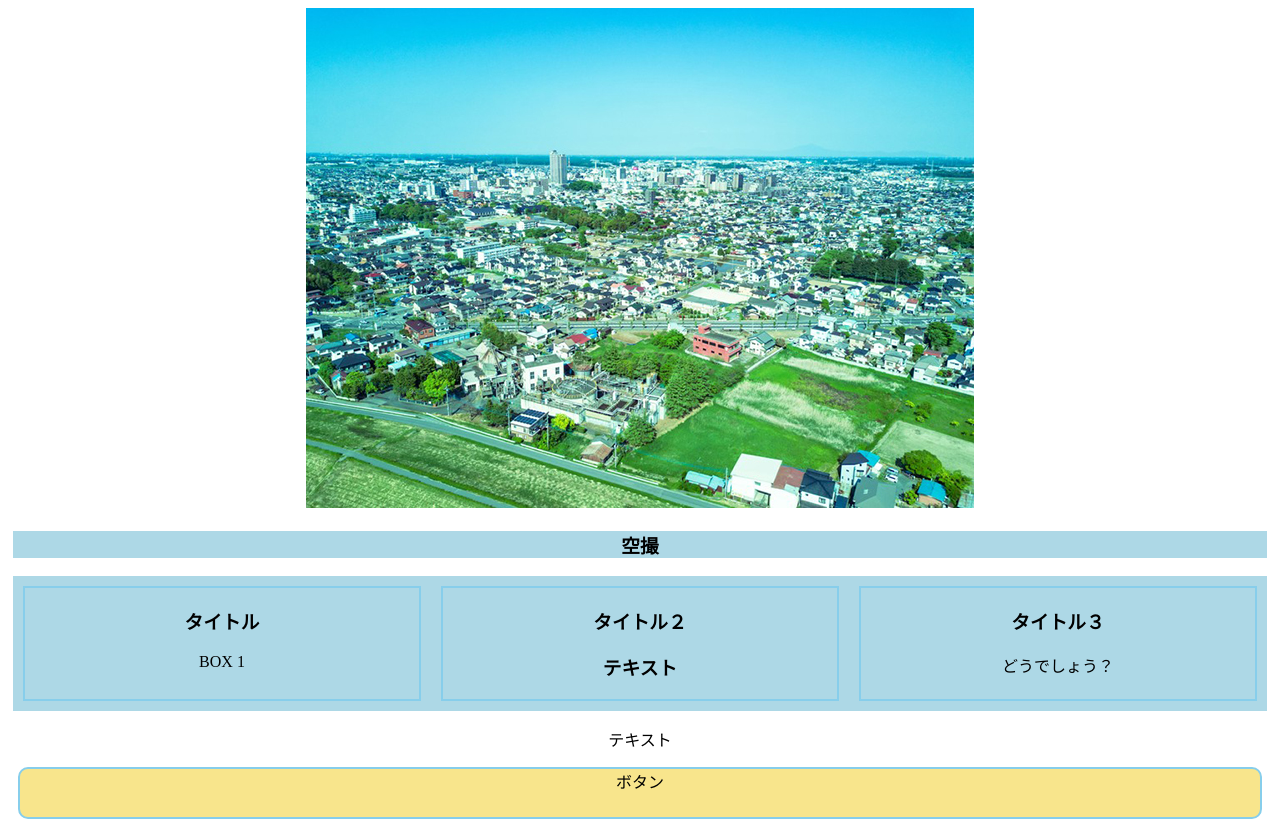
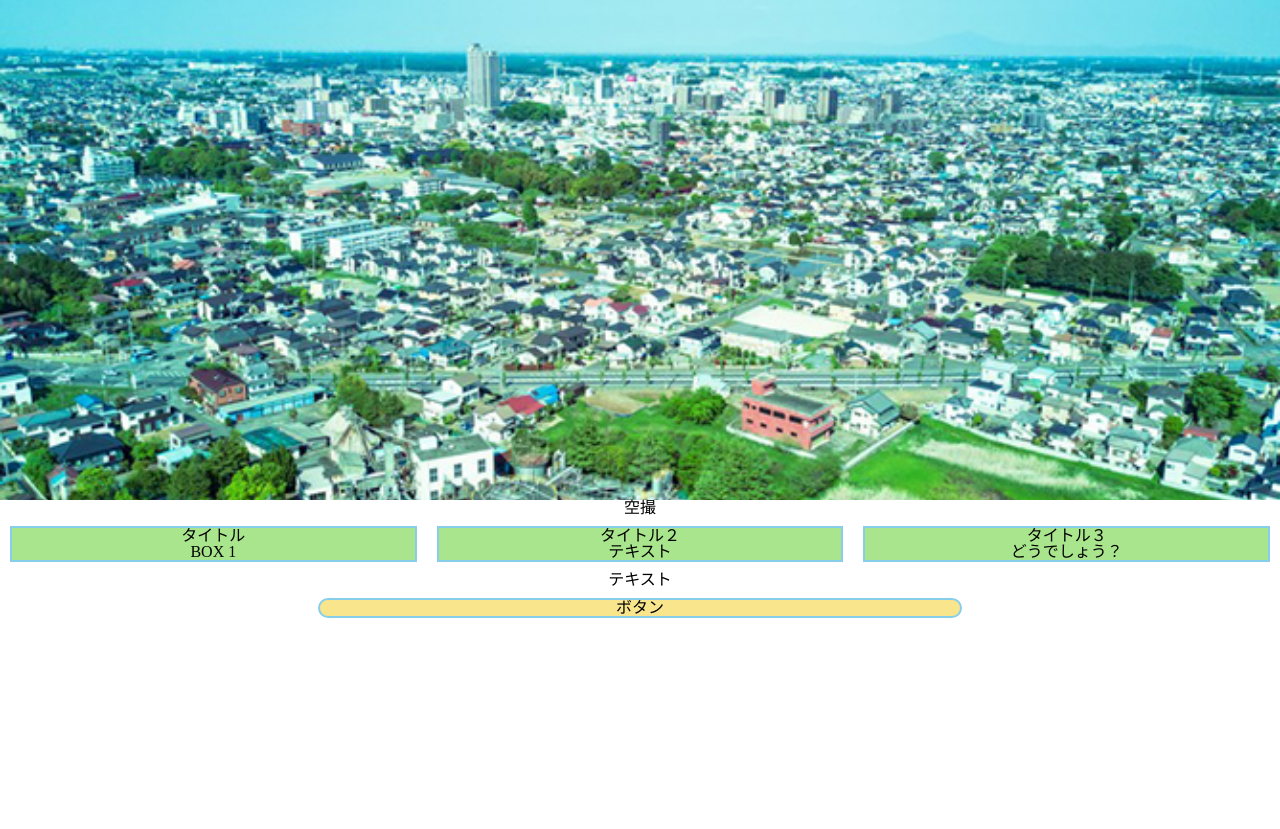
Before and after one commit to mktjcac/responsive-site, a plain HTML site: page index.html in a window 1280 px wide. After the commit the page ends 800 px from the top, so only its background shows below. Drawn offline with nearby package versions, Linux system fonts and the light colour scheme.

Commit message:
3d commit

```diff
--- a/css/style.css
+++ b/css/style.css
@@ -1,49 +1,39 @@
-/*css boxコメント　*/
-.box2 {
-  float: left;
-  width: 31%;
-  border: solid 3px tomato;
-  box-sizing: border-box;
-}
-.clearfix::after {
-    content: '';
-    display: block;
-    clear: both;
+
+.box10 {
+  background-image: url("../images/ku_satyu.jpg");
+  height: 250px;
+  width: 100%;
+  background-size: cover;
+  background-position: center center;}
+
+@media (min-width: 767px) {
+  .box10 {
+      height: 500px;
+  }
 }
 
-.flexible-images {
-  max-width: 100%;
-  height: 500px;
-}
-.container {
-  display: flex;
-  flex-direction: row;
-}
 .box {
   border: solid 2px skyblue;
   margin: 10px;
   flex: 1;
+  background-color: #a8e58c;
+}
+
+.container {
+  display: flex;
+  flex-direction: row;
 }
 @media (max-width: 768px) {
   .container {
     flex-direction: column;
   }
 }
-@media (max-height: 250px) {
-  .container {
-    flex-direction: column;
-  }
-}
-div  {
-     margin : 5px ;
-     background-color : lightblue ;}
 
-.flexible-images {
-  max-width: 100%;
-  height: auto;
-}
-
-.radius {
-  background-color: #f8e58c;
+.radius_box {
+  border: solid 2px skyblue;
+  width: 50%;
+  margin: 10px;
+  flex: 1;
+    background-color: #f8e58c;
   border-radius: 10px;
 }
--- a/css/style.scss
+++ /dev/null
@@ -1,4 +0,0 @@
-.flexible-images {
-  max-width: 100%;
-  height: 500px;
-}
--- a/index.html
+++ b/index.html
@@ -4,16 +4,17 @@
         <meta charset="utf-8">
         <meta name="viewport" content="width=device-width, initial-scale=1">
         <title>レスポンシブデザイン</title>
+   <!--css読み込み -->
+<link rel="stylesheet" type="text/css" href="./css/style.css">
+<link rel="stylesheet" href="https://cdnjs.cloudflare.com/ajax/libs/meyer-reset/2.0/reset.css">
+
     </head>
     <body>
 
-<!--css読み込み -->
-<link rel="stylesheet" type="text/css" href="./css/style.css">
+
 
 <!--box -->
-<center>
-<img src="./images/ku_satyu.jpg" alt="" class="flexible-images">
-</center>
+<div class="box10"></div>
  <div class="box1">
 
   <center>
@@ -45,7 +46,8 @@
 <center>
   <p>テキスト</p>
 
-  <div class="radius box">ボタン<br>　</div>
+  <div class="radius_box">
+      ボタン<br> </div>
 
 </div>
 </div>
```
